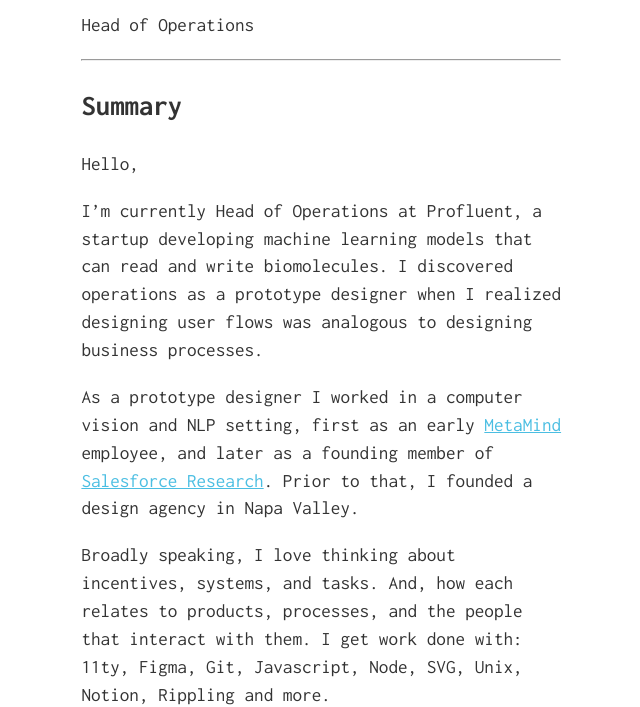
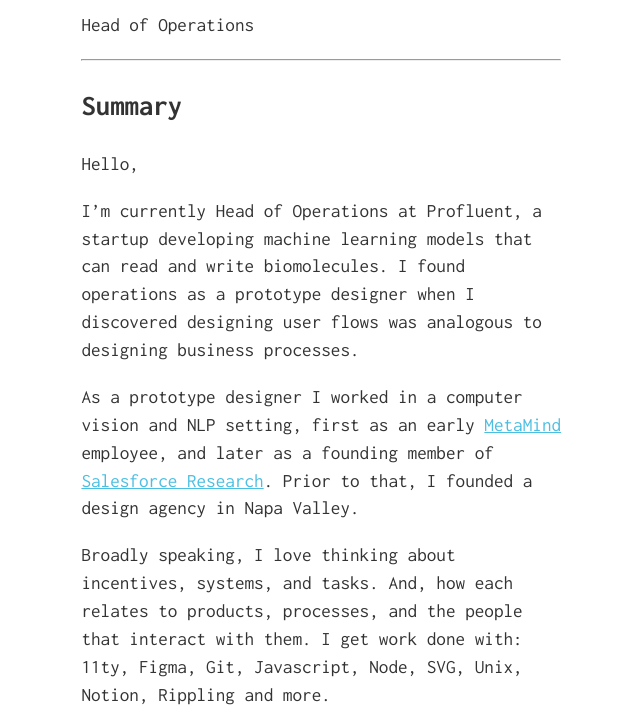
Before and after one commit to mgruesbeck/11ty-site, an Eleventy site: page source/index.md in a window 1280 px wide. Shown: the part 95-802 px from the top of the page, without its empty margins (71-711 px from the left). Built offline with nearby package versions, Linux system fonts and the light colour scheme; Eleventy itself is replaced by a stand-in of ours; files that its build step writes are made by us from their sources.

Commit message:
update language

```diff
--- a/source/index.md
+++ b/source/index.md
@@ -12,7 +12,7 @@
 
 Hello,
 
-I’m currently Head of Operations at Profluent, a startup developing machine learning models that can read and write biomolecules. I discovered operations as a prototype designer when I realized designing user flows was analogous to designing business processes.
+I’m currently Head of Operations at Profluent, a startup developing machine learning models that can read and write biomolecules. I found operations as a prototype designer when I discovered designing user flows was analogous to designing business processes.
 
 As a prototype designer I worked in a computer vision and NLP setting, first as an early [MetaMind](https://venturebeat.com/2016/04/04/salesforce-buys-hot-deep-learning-startup-metamind-services-shutting-down-may-4/) employee, and later as a founding member of [Salesforce Research](https://www.salesforceairesearch.com/). Prior to that, I founded a design agency in Napa Valley.
 
```
